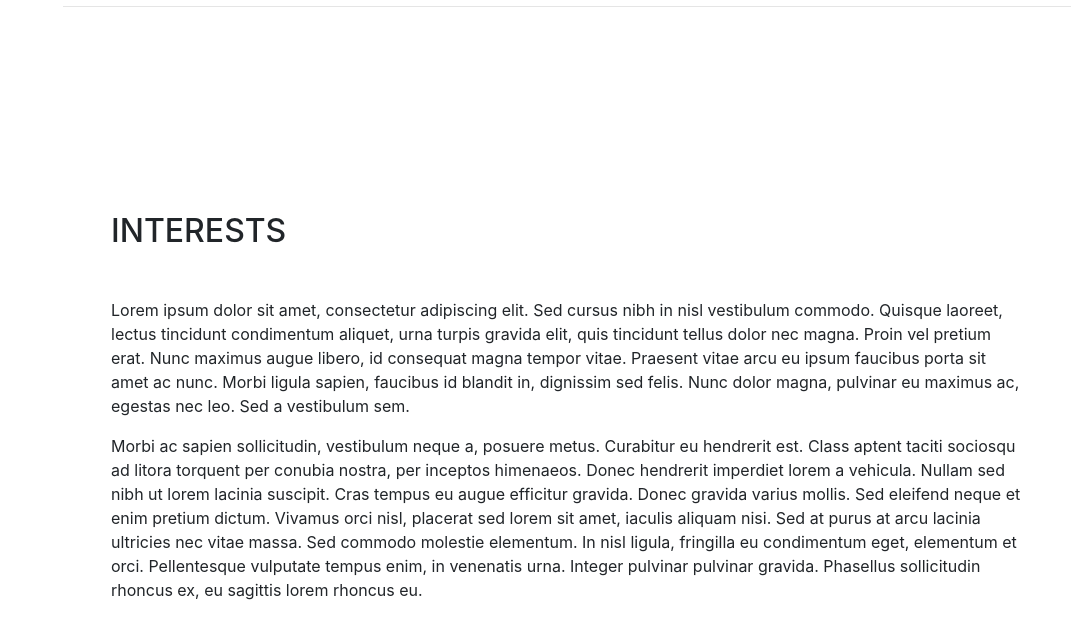
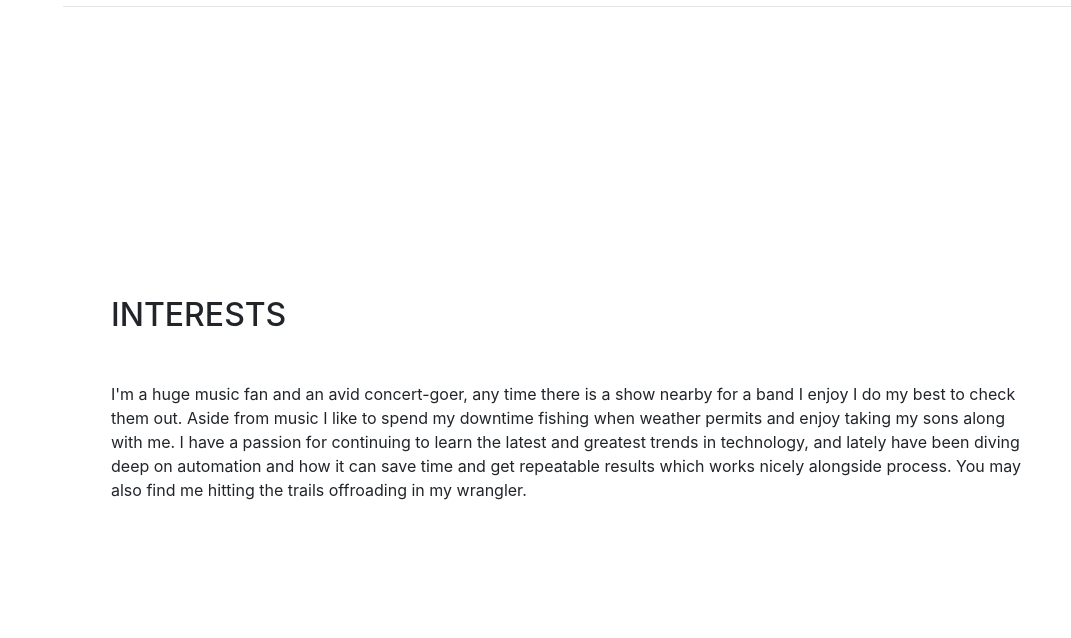
Before and after one commit to jgilmour/jgilmour.github.io, a website with bundled scripts: page index.html in a window 1280 px wide. Shown: the part 5664-6302 px from the top of the page, without its empty margins (209-1280 px from the left). Built offline with nearby package versions, Linux system fonts and the light colour scheme; a web font is replaced by a local one.

Commit message:
Update index.html

```diff
--- a/index.html
+++ b/index.html
@@ -313,8 +313,7 @@
       <section class="resume-section p-3 p-lg-5 d-flex flex-column" id="interests">
         <div class="my-auto">
           <h2 class="mb-5">Interests</h2>
-          <p>Lorem ipsum dolor sit amet, consectetur adipiscing elit. Sed cursus nibh in nisl vestibulum commodo. Quisque laoreet, lectus tincidunt condimentum aliquet, urna turpis gravida elit, quis tincidunt tellus dolor nec magna. Proin vel pretium erat. Nunc maximus augue libero, id consequat magna tempor vitae. Praesent vitae arcu eu ipsum faucibus porta sit amet ac nunc. Morbi ligula sapien, faucibus id blandit in, dignissim sed felis. Nunc dolor magna, pulvinar eu maximus ac, egestas nec leo. Sed a vestibulum sem.</p>
-          <p class="mb-0">Morbi ac sapien sollicitudin, vestibulum neque a, posuere metus. Curabitur eu hendrerit est. Class aptent taciti sociosqu ad litora torquent per conubia nostra, per inceptos himenaeos. Donec hendrerit imperdiet lorem a vehicula. Nullam sed nibh ut lorem lacinia suscipit. Cras tempus eu augue efficitur gravida. Donec gravida varius mollis. Sed eleifend neque et enim pretium dictum. Vivamus orci nisl, placerat sed lorem sit amet, iaculis aliquam nisi. Sed at purus at arcu lacinia ultricies nec vitae massa. Sed commodo molestie elementum. In nisl ligula, fringilla eu condimentum eget, elementum et orci. Pellentesque vulputate tempus enim, in venenatis urna. Integer pulvinar pulvinar gravida. Phasellus sollicitudin rhoncus ex, eu sagittis lorem rhoncus eu.</p>
+          <p>I'm a huge music fan and an avid concert-goer, any time there is a show nearby for a band I enjoy I do my best to check them out. Aside from music I like to spend my downtime fishing when weather permits and enjoy taking my sons along with me. I have a passion for continuing to learn the latest and greatest trends in technology, and lately have been diving deep on automation and how it can save time and get repeatable results which works nicely alongside process. You may also find me hitting the trails offroading in my wrangler. </p>
         </div>
       </section>
 
```
